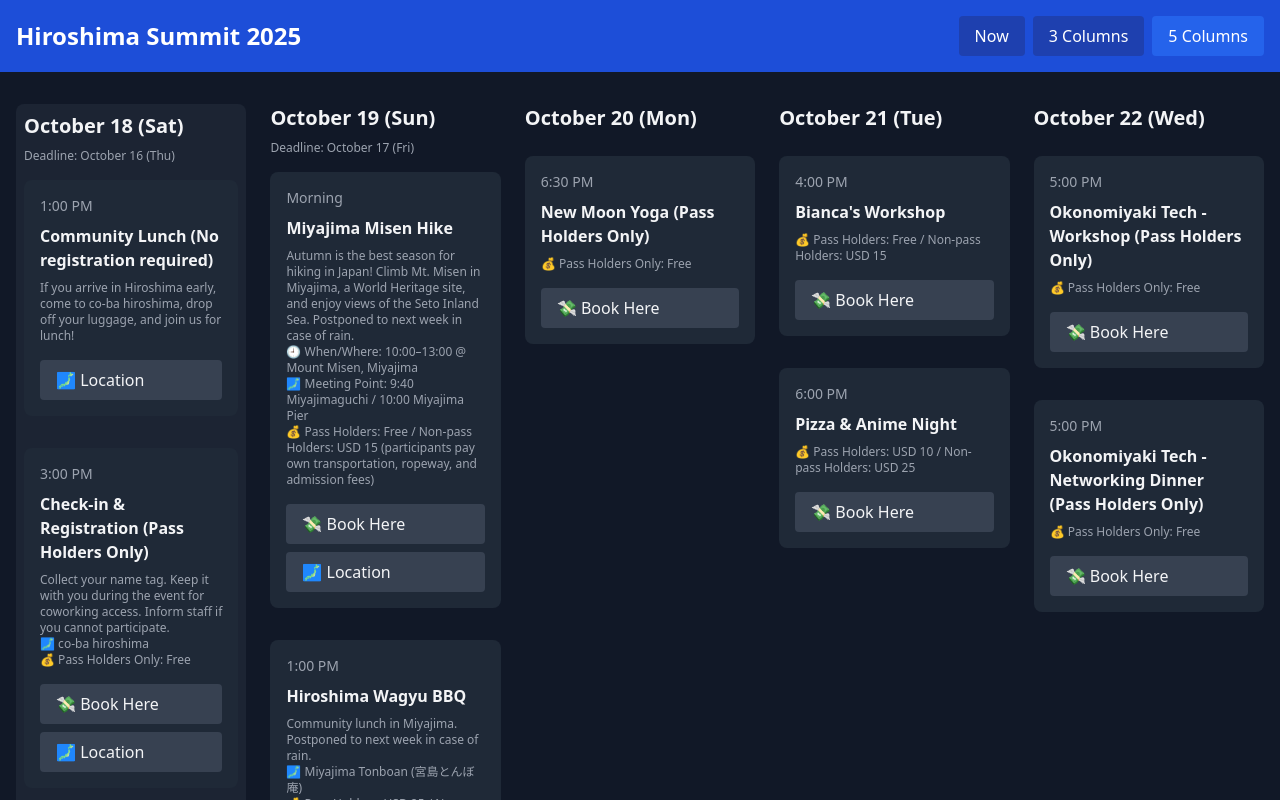
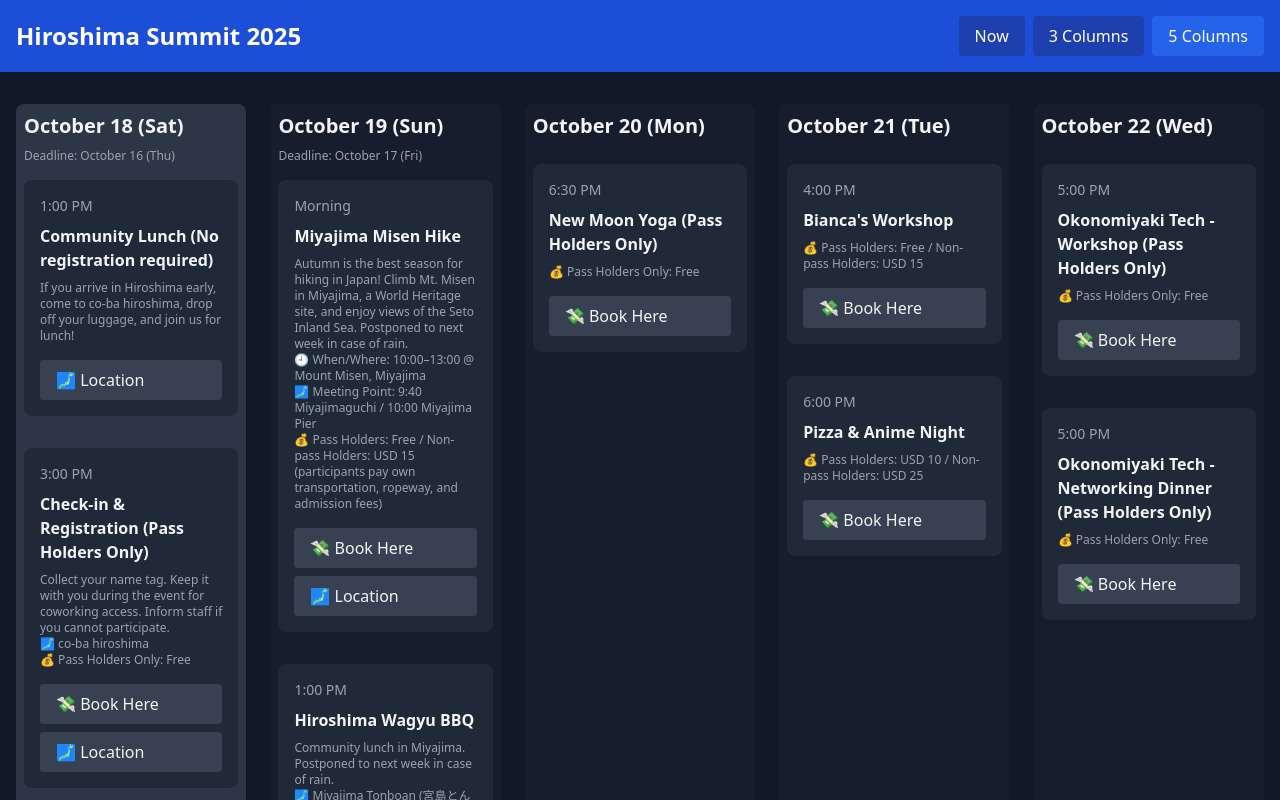
Before and after one commit to vladootz/hsnf2025, a Vue app: page / in a window 1280 px wide. Shown: the top 800 px of the page. Built offline with nearby package versions, Linux system fonts and the light colour scheme.

Commit message:
Update styling for days

```diff
--- a/src/App.vue
+++ b/src/App.vue
@@ -174,8 +174,13 @@ export default {
 </script>
 
 <style>
-.current-day {
-  background-color: rgba(55, 65, 81, 0.3);
+.grid.gap-6 > .mb-6.current-day {
+  background-color: rgba(55, 65, 81, 0.75);
+  border-radius: 0.5rem;
+  padding: 0.5rem;
+}
+.grid.gap-6 > .mb-6 {
+  background-color: rgba(55, 65, 81, 0.15);
   border-radius: 0.5rem;
   padding: 0.5rem;
 }
```
